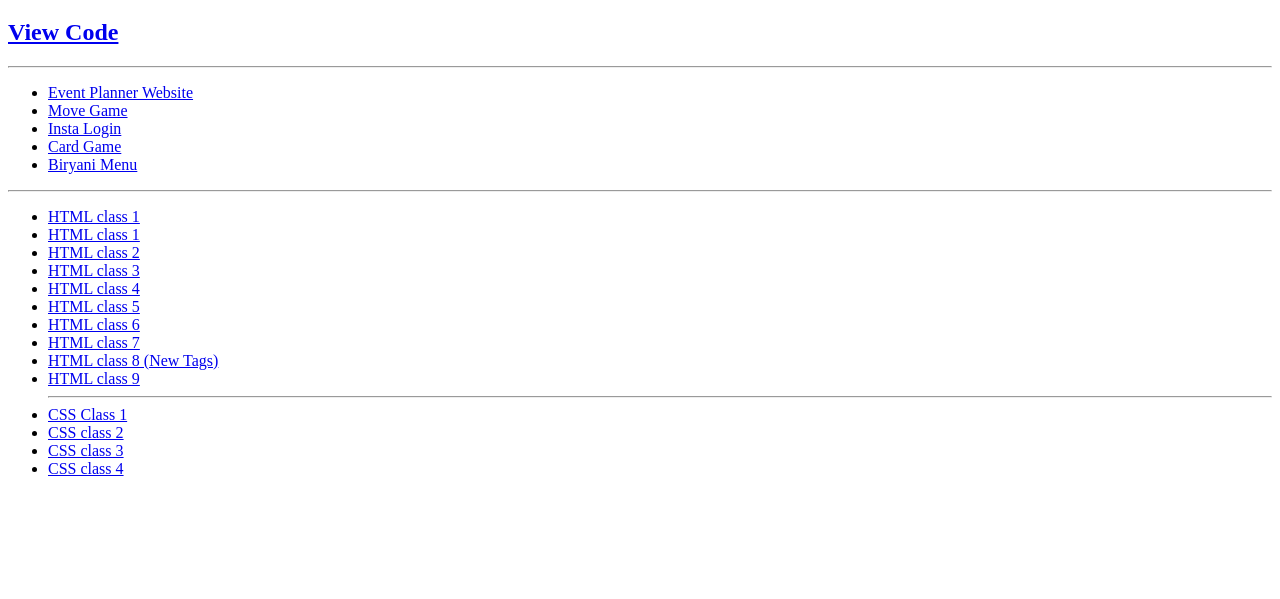
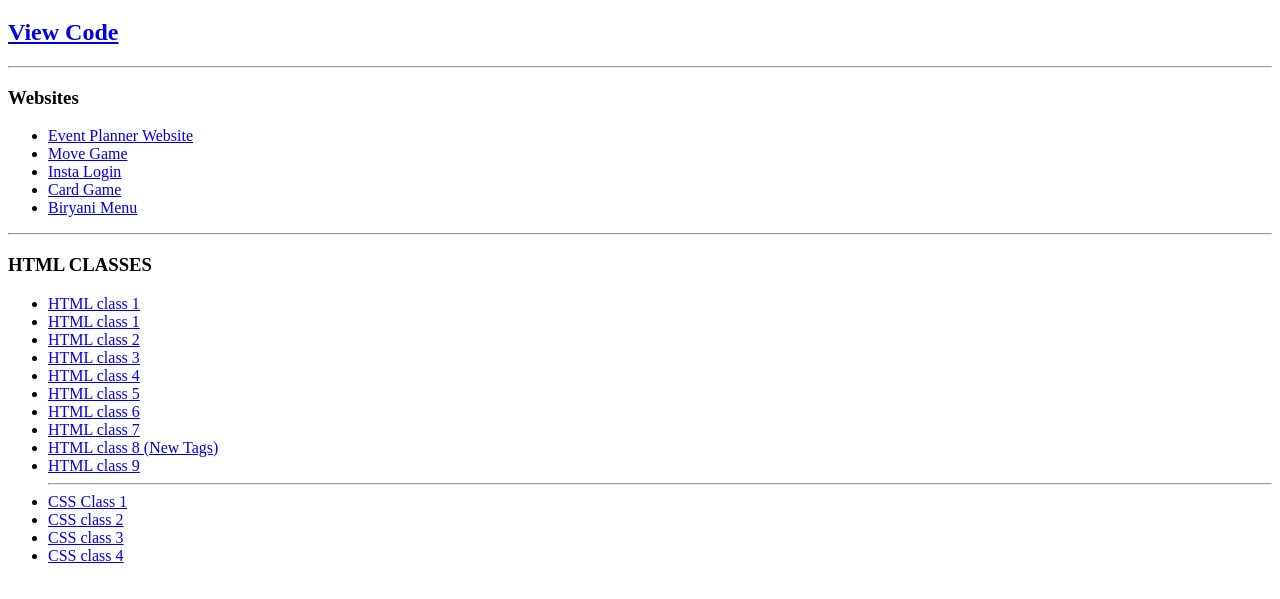
Before and after one commit to AhmedrAshraf/SMIT007-2024, a plain HTML site: page index.html in a window 1280 px wide. Shown: the part 61-660 px from the top of the page. Drawn offline with Linux system fonts and the light colour scheme.

Commit message:
headings added

```diff
--- a/index.html
+++ b/index.html
@@ -14,6 +14,7 @@
 
     <hr />
 
+    <h3>Websites</h3>
     <ul>
       <li><a href="./EventPlanner">Event Planner Website</a></li>
       <li><a href="./Move Game">Move Game</a></li>
@@ -24,6 +25,7 @@
 
     <hr />
 
+    <h3>HTML CLASSES</h3>
     <ul>
       <li><a href="./HTML/15-12-23/ahmed.html">HTML class 1</a></li>
       <li><a href="./HTML/15-12-23/ahmed.html">HTML class 1</a></li>
```
